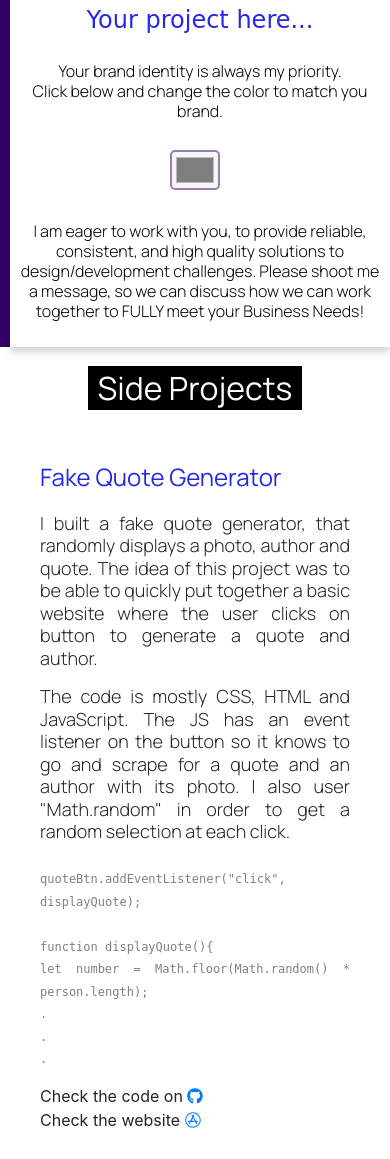
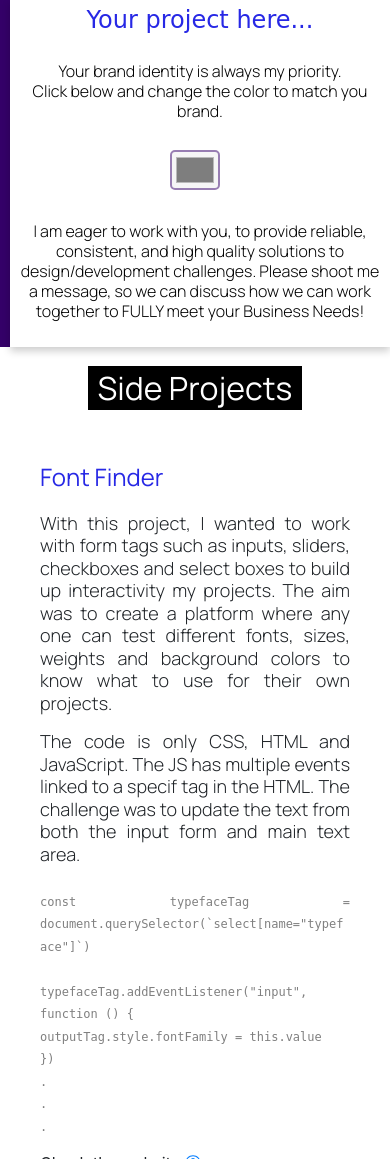
Before and after one commit to alexandrezagame/portfolio, a PHP site: page / in a window 390 px wide. Shown: the part 3410-4569 px from the top of the page. Run offline with PHP 8.4, Linux system fonts and the light colour scheme; some libraries are stand-ins or nearby versions; some web fonts are replaced.

Commit message:
added the font finder side project

```diff
--- a/index.html
+++ b/index.html
@@ -5,30 +5,24 @@
     <meta charset="utf-8">
     <meta name="viewport" content="width=device-width, initial-scale=1">
     <meta property="og:image" content="https://images.pexels.com/photos/942317/pexels-photo-942317.jpeg?auto=compress&cs=tinysrgb&dpr=2&h=750&w=1260" />
-    <link rel='icon' href='favicon.ico' type='image/x-icon'/ >
+    <link rel='icon' href='favicon.ico' type='image/x-icon'/>
     <title>Alexandre Zagame Portfolio</title>
     <link rel="stylesheet" href="https://stackpath.bootstrapcdn.com/bootstrap/4.4.1/css/bootstrap.min.css" integrity="sha384-Vkoo8x4CGsO3+Hhxv8T/Q5PaXtkKtu6ug5TOeNV6gBiFeWPGFN9MuhOf23Q9Ifjh" crossorigin="anonymous">
     <link href="https://fonts.googleapis.com/css2?family=Manrope:wght@300;400&display=swap" rel="stylesheet">
     <link href="https://fonts.googleapis.com/css2?family=Fira+Sans:wght@100;200;300;400;500;600;700;800;900&display=swap" rel="stylesheet">
     <link href="https://fonts.googleapis.com/css2?family=Playfair+Display:wght@500&display=swap" rel="stylesheet">
-
     <!-- your project here font -->
     <link href="https://fonts.googleapis.com/css2?family=Cedarville+Cursive&family=Lobster&display=swap" rel="stylesheet">
-
     <!-- stylesheet page -->
     <link rel="stylesheet" href="style/index.css">
-
     <!-- Font Awesome -->
     <script defer src="https://use.fontawesome.com/releases/v5.0.7/js/all.js"></script>
-
     <!-- bootstrap -->
     <script src="https://code.jquery.com/jquery-3.4.1.slim.min.js" integrity="sha384-J6qa4849blE2+poT4WnyKhv5vZF5SrPo0iEjwBvKU7imGFAV0wwj1yYfoRSJoZ+n" crossorigin="anonymous"></script>
     <script src="https://cdn.jsdelivr.net/npm/popper.js@1.16.0/dist/umd/popper.min.js" integrity="sha384-Q6E9RHvbIyZFJoft+2mJbHaEWldlvI9IOYy5n3zV9zzTtmI3UksdQRVvoxMfooAo" crossorigin="anonymous"></script>
     <script src="https://stackpath.bootstrapcdn.com/bootstrap/4.4.1/js/bootstrap.min.js" integrity="sha384-wfSDF2E50Y2D1uUdj0O3uMBJnjuUD4Ih7YwaYd1iqfktj0Uod8GCExl3Og8ifwB6" crossorigin="anonymous"></script>
-
     <!-- Jquery -->
     <script src="https://ajax.googleapis.com/ajax/libs/jquery/2.2.0/jquery.min.js"></script>
-
 </head>
 
 <body>
@@ -420,12 +414,40 @@
                 </div>
             </section>
         </section>
-
         <!-- side-projects -->
         <div id="side-projects">
             <div class="skills-text sidegig">
                 <h2><span>Side Projects</span></h2>
             </div>
+            <section class="intro">
+                <div class="text">
+                    <h2>Font Finder</h2>
+                    <p>
+                        With this project, I wanted to work with form tags such as inputs, sliders, checkboxes and select boxes to build up interactivity my projects. The aim was to create a platform where any one can test different fonts, sizes, weights and background colors to know what to use for their own projects.
+                    </p>
+                    <p>
+                        The code is only CSS, HTML and JavaScript. The JS has multiple events linked to a specif tag in the HTML. The challenge was to update the text from both the input form and main text area.
+                        <br>
+                        <code>
+                            <br>
+                            const typefaceTag = document.querySelector(`select[name="typeface"]`)
+                            <br>
+                            <br>
+                            typefaceTag.addEventListener("input", function () {
+                            <br>
+                            outputTag.style.fontFamily = this.value <br>
+                            }) <br>
+                            . <br>
+                            . <br>
+                            . <br>
+                        </code>
+                    </p>
+
+                    Check the website <a href="https://www.fontfinder.xyz" target="_blank"><i class="fab fa-app-store"></i></a>
+                </div>
+                <div class="full-image image4">
+                </div>
+            </section>
             <section class="intro">
                 <div class="text">
                     <h2>Fake Quote Generator</h2>
@@ -524,10 +546,8 @@
         </div>
         <!-- end of wrapper -->
     </div>
-
     <!-- magnifier script -->
     <script>
-
     document.addEventListener("mousemove", function(event) {
         const x = event.pageX;
         const y = event.pageY;
@@ -542,9 +562,7 @@
             div.style.fontWeight = 100 + 100 * Math.round(8 * score);
         })
     })
-
     </script>
-
     <!-- color changer script -->
     <script src="https://cdnjs.cloudflare.com/ajax/libs/chroma-js/2.1.0/chroma.min.js"></script>
     <script>
@@ -556,14 +574,13 @@ changer.addEventListener("input", function() {
 
         const color = chroma(changer.value);
 
-    if (color.luminance() < 0.3 ) {
+        if (color.luminance() < 0.3) {
             bodyTag.classList.add("dark");
         } else {
             bodyTag.classList.remove("dark");
         }
     })
     </script>
-
     <!-- changing-word -->
     <script>
     var words = document.getElementsByClassName('word');
@@ -577,7 +594,7 @@ for (var i = 0; i < words.length; i++) {
 
     function changeWord() {
         var cw = wordArray[currentWord];
-  var nw = currentWord == words.length-1 ? wordArray[0] : wordArray[currentWord+1];
+        var nw = currentWord == words.length - 1 ? wordArray[0] : wordArray[currentWord + 1];
         for (var i = 0; i < cw.length; i++) {
             animateLetterOut(cw, i);
         }
@@ -588,19 +605,19 @@ function changeWord() {
             animateLetterIn(nw, i);
         }
 
-  currentWord = (currentWord == wordArray.length-1) ? 0 : currentWord+1;
+        currentWord = (currentWord == wordArray.length - 1) ? 0 : currentWord + 1;
     }
 
     function animateLetterOut(cw, i) {
         setTimeout(function() {
             cw[i].className = 'letter out';
-  }, i*80);
+        }, i * 80);
     }
 
     function animateLetterIn(nw, i) {
         setTimeout(function() {
             nw[i].className = 'letter in';
-  }, 340+(i*80));
+        }, 340 + (i * 80));
     }
 
     function splitLetters(word) {
@@ -620,12 +637,7 @@ function splitLetters(word) {
 
     changeWord();
     setInterval(changeWord, 4000);
-
-
     </script>
-
-
-
 </body>
 
 </html>
--- a/style/components/side-project.css
+++ b/style/components/side-project.css
@@ -80,6 +80,14 @@ section.intro:nth-child(odd) {
   background-repeat: no-repeat;
 }
 
+.full-image.image4 {
+  background-image: url("https://images.pexels.com/photos/3280211/pexels-photo-3280211.jpeg?auto=compress&cs=tinysrgb&dpr=2&h=750&w=1260");
+  width: 50%;
+  background-position: center;
+  background-size: cover;
+  background-repeat: no-repeat;
+}
+
 .pick-a-side button {
   background-color: blue;
   color: white;
@@ -138,6 +146,15 @@ section.intro:nth-child(odd) {
     background-size: contain !important;
     background-repeat: no-repeat;
   }
+
+  .image4 {
+    height: 100vw !important;
+    width: 100% !important;
+    margin: 0 !important;
+    background-position: center;
+    background-size: contain !important;
+    background-repeat: no-repeat;
+  }
 }
 
 /*section.extra-projects {
```
Lines whose indentation alone changed are shown as unchanged.
